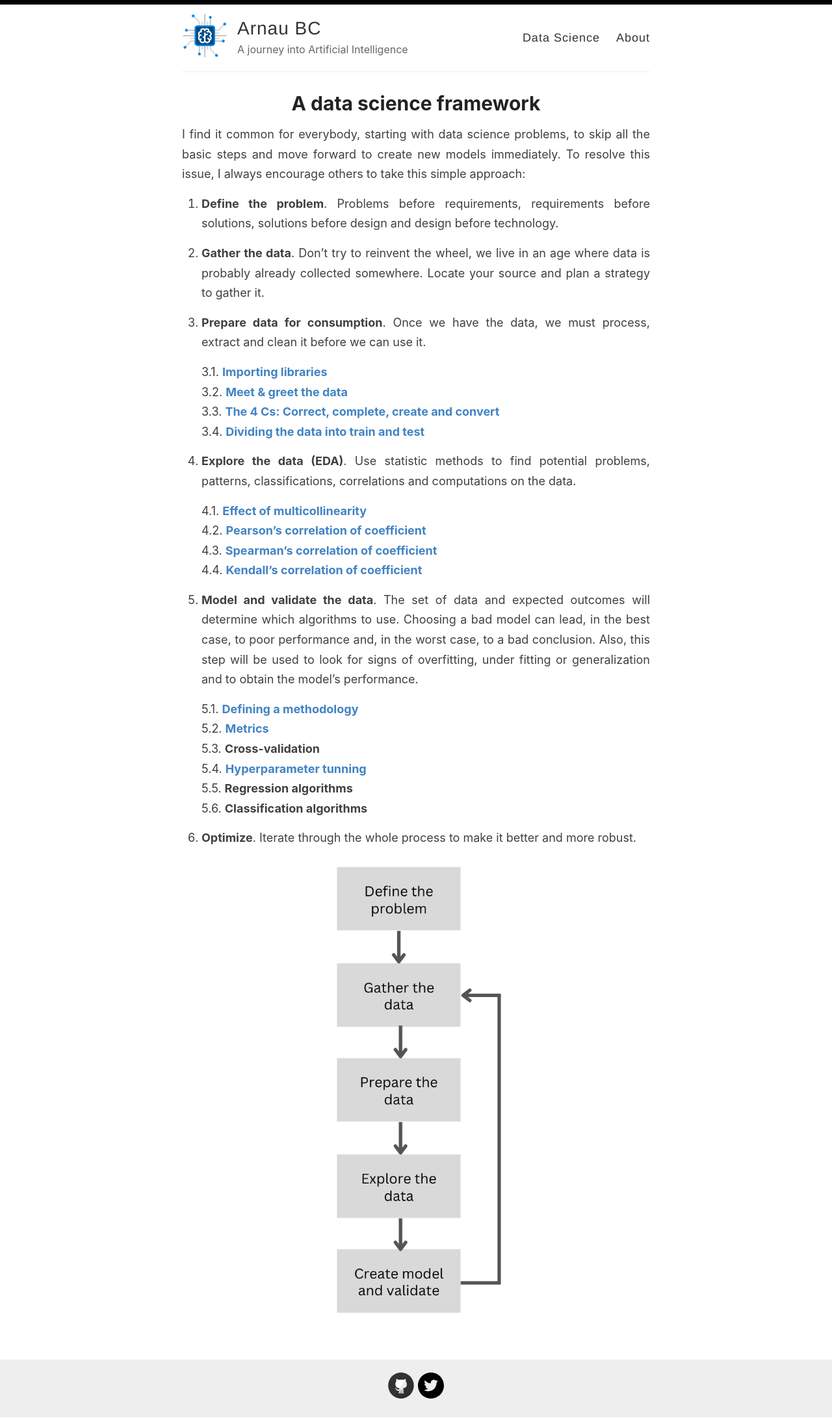
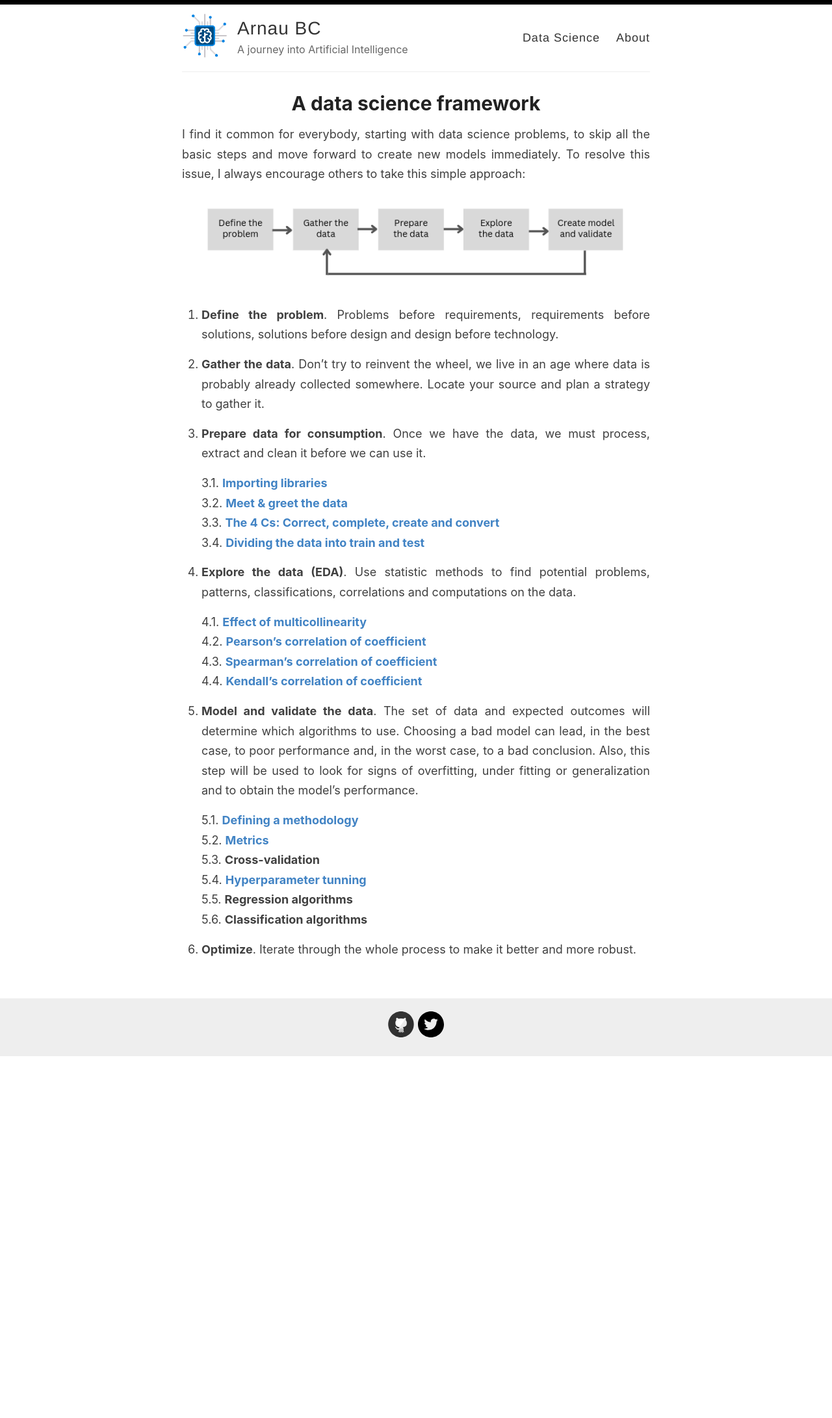
Before and after one commit to tknbr/tknbr.github.io, a Jekyll site: the page built from _pages/dsf.md, in a window 1280 px wide. Shown: the whole page at 65% size. Built offline with Jekyll 4.4.1, drawn with Linux system fonts in a browser that asks for light colours; after the commit the page ends 1627 px from its top, so only the background shows below that.

Commit message:
dsf new image

```diff
--- a/_pages/dsf.md
+++ b/_pages/dsf.md
@@ -6,6 +6,8 @@ permalink: /a-data-science-framework/
 
 
 I find it common for everybody, starting with data science problems, to skip all the basic steps and move forward to create new models immediately. To resolve this issue, I always encourage others to take this simple approach:
+
+![placeholder](/images/framework.png){:style="display:block; margin-left:auto; margin-right:auto;"  width="90%"}
 
 1. **Define the problem**. Problems before requirements, requirements before solutions, solutions before design and design before technology.
 
@@ -35,5 +37,3 @@ I find it common for everybody, starting with data science problems, to skip all
     5.6. **Classification algorithms**
 
 6. **Optimize**. Iterate through the whole process to make it better and more robust.
-
-![placeholder](/images/framework.png){:style="display:block; margin-left:auto; margin-right:auto;"  width="40%"}
```
Also changed, not shown: images/framework.png.
